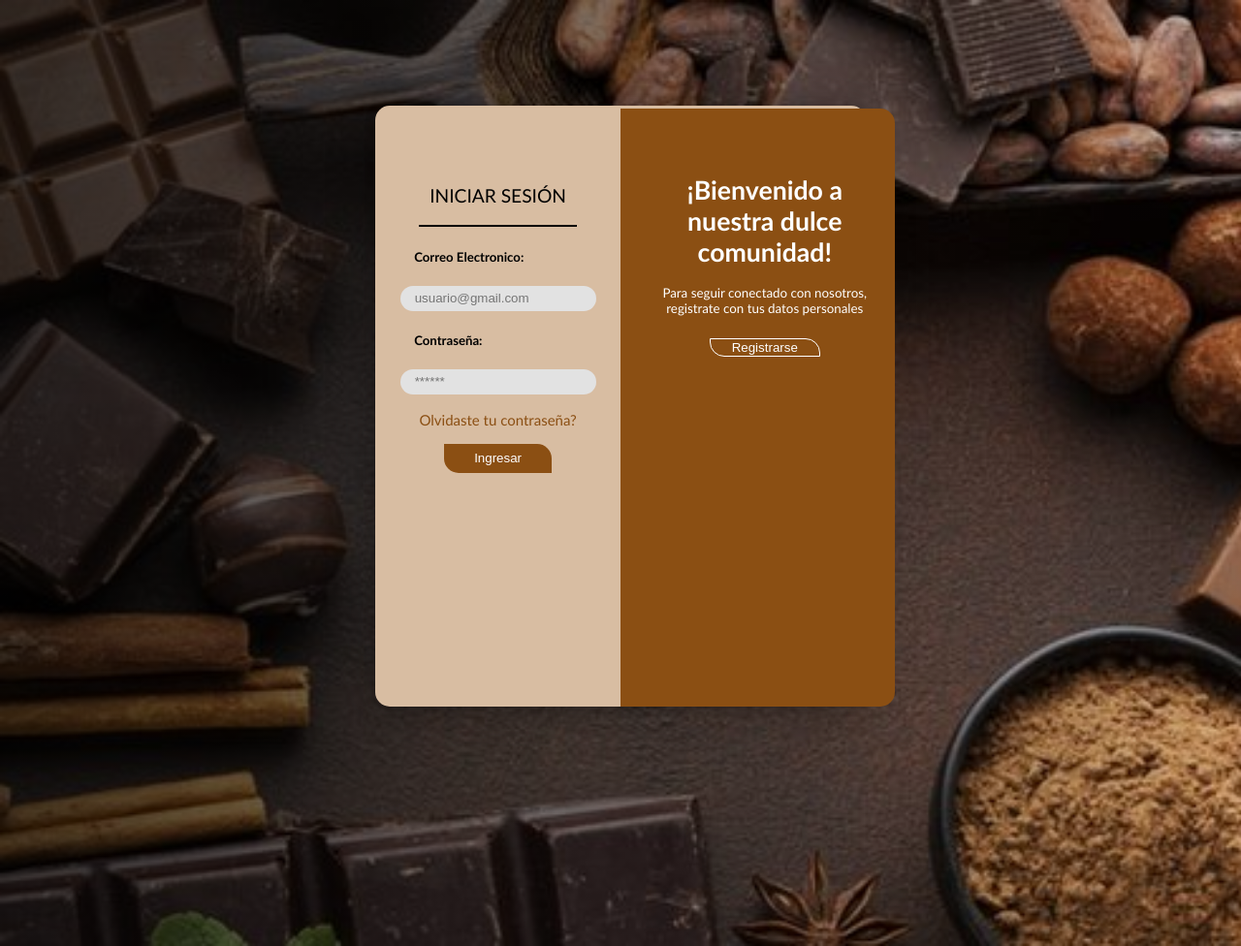
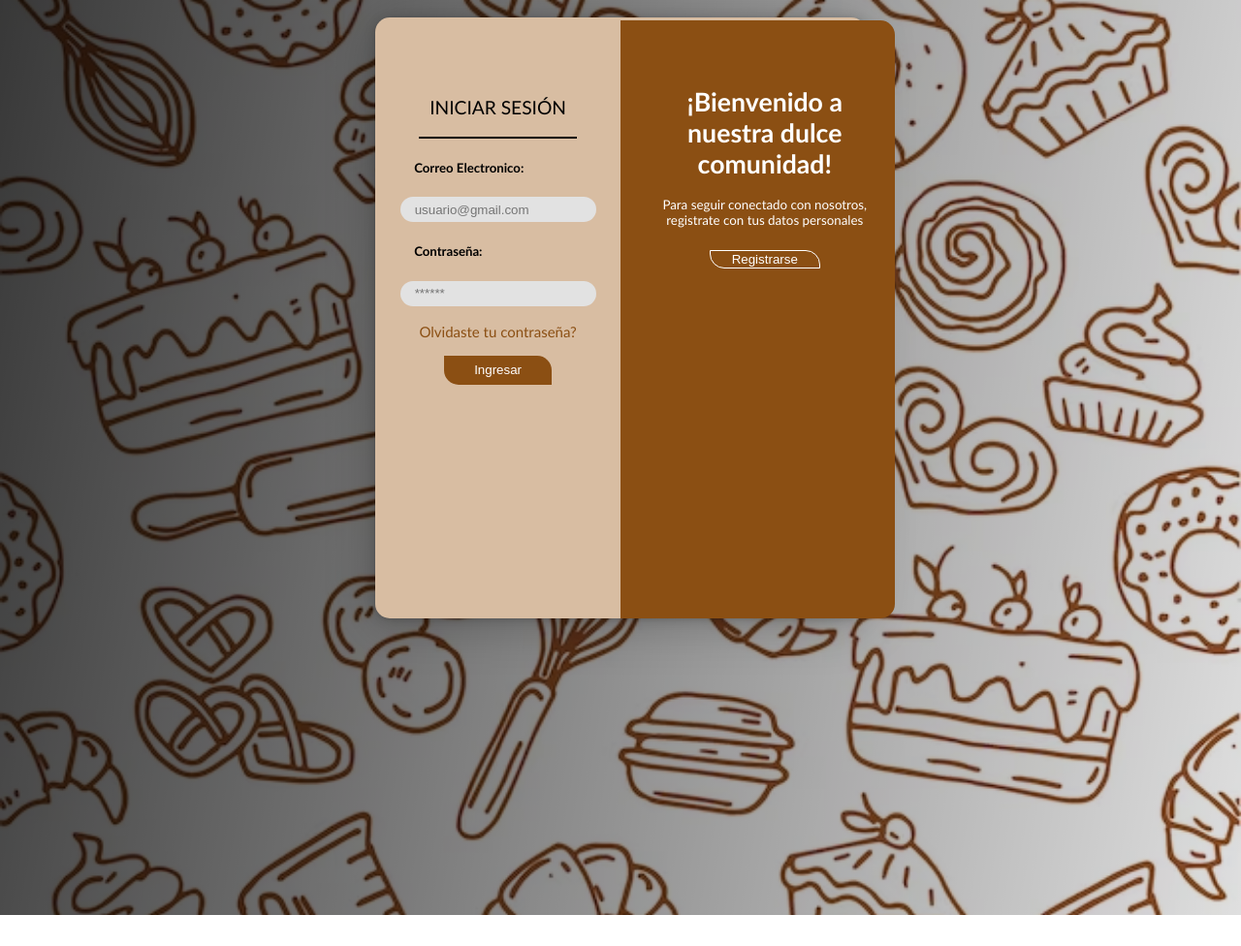
Before and after one commit to YheremiRamos/PROYECTO_BAKE_BLISS, a plain HTML site: page login.html in a window 1280 px wide. Shown: the whole page at 97% size. After the commit the page ends 944 px from the top, so only its background shows below. Drawn offline with Linux system fonts and the light colour scheme.

Commit message:
LoginFinalizado

```diff
--- a/css/login.css
+++ b/css/login.css
@@ -16,10 +16,8 @@ body {
 
 body {
 	background-image: linear-gradient(100deg, #000000c7, #00000020),
-        url('../img/Principal/login.jpg');
-
-
-	height: 60rem;
+        url('../img/Principal/fondo_login.avif');
+	height: 100ch;
     background-size: cover;
     background-repeat: no-repeat;
 	background-position: left;
@@ -36,7 +34,7 @@ h5{
 
 .carrocel{
     width: 98%;
-    height: 100%;
+
     display: flex;
     align-items: center;
     overflow-x: scroll;
@@ -74,8 +72,7 @@ h5{
 
 /* -------------------- LOGIN -------------------- */
 .quadrado-login{
-
-    margin-top: 8%;
+    margin-top: 10px;
     background: #d8bda2;
     border-radius: 15px;
     height: 30%;
@@ -236,7 +233,7 @@ h5{
     height: 30px;
     width: 50%;
     color: white;
-    transition: background-color 0.3s, transform 0.3s; /* Agregar la transición */
+    transition: background-color 0.1s, transform 0.3s; /* Agregar la transición */
 
 
 }
@@ -329,7 +326,7 @@ h5{
 
   /* Añade una clase al cuadro de inicio de sesión cuando el botón "Sign In" se presiona */
   .expandido {
-    width: 30%; /* Ancho completo para cubrir el formulario de registro */
+    width: 40%; /* Ancho completo para cubrir el formulario de registro */
   }
 
 
```
Also changed, not shown: login.html (+2 -0 lines), img/general/fondo_Login.avif (added).
